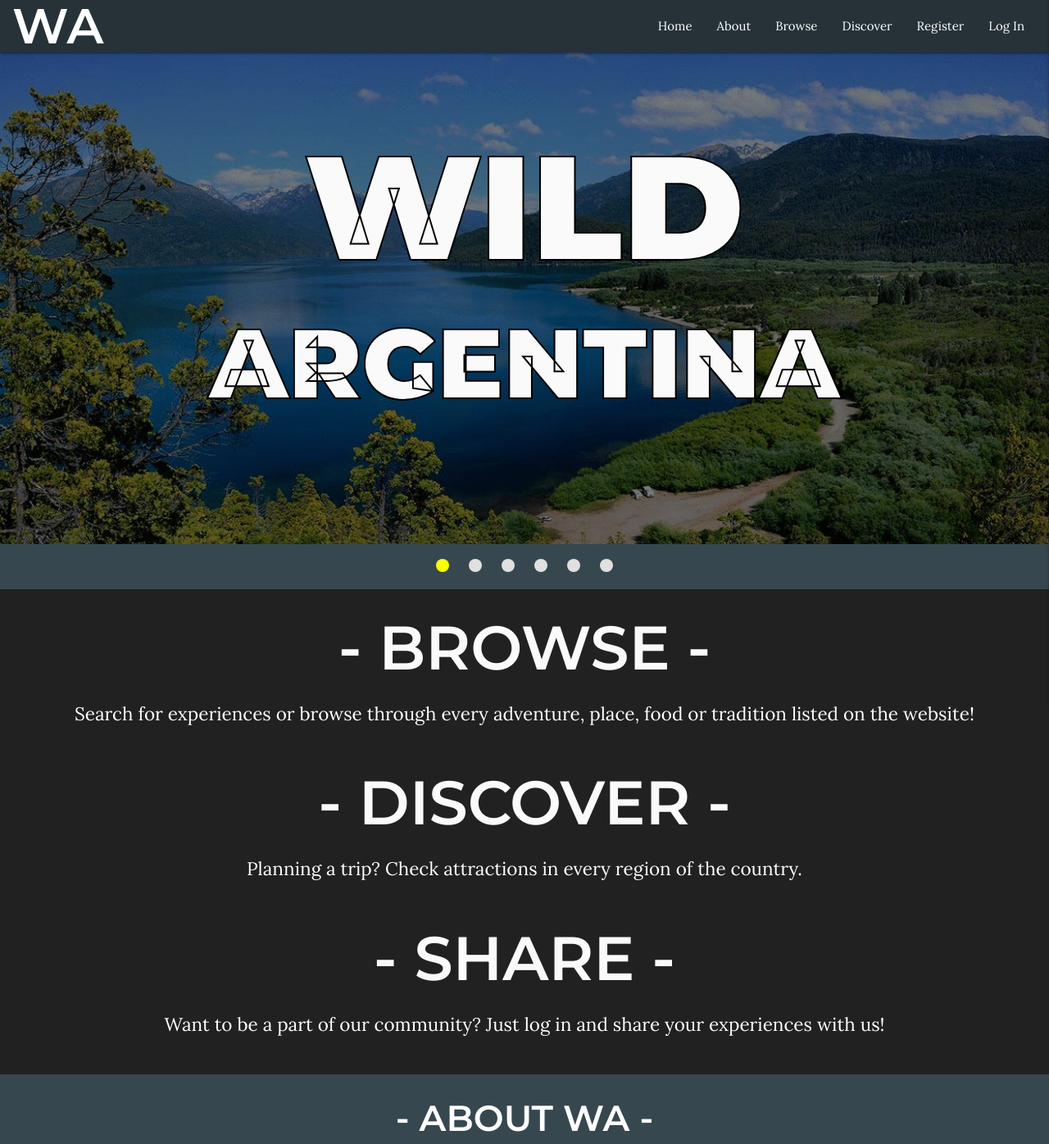
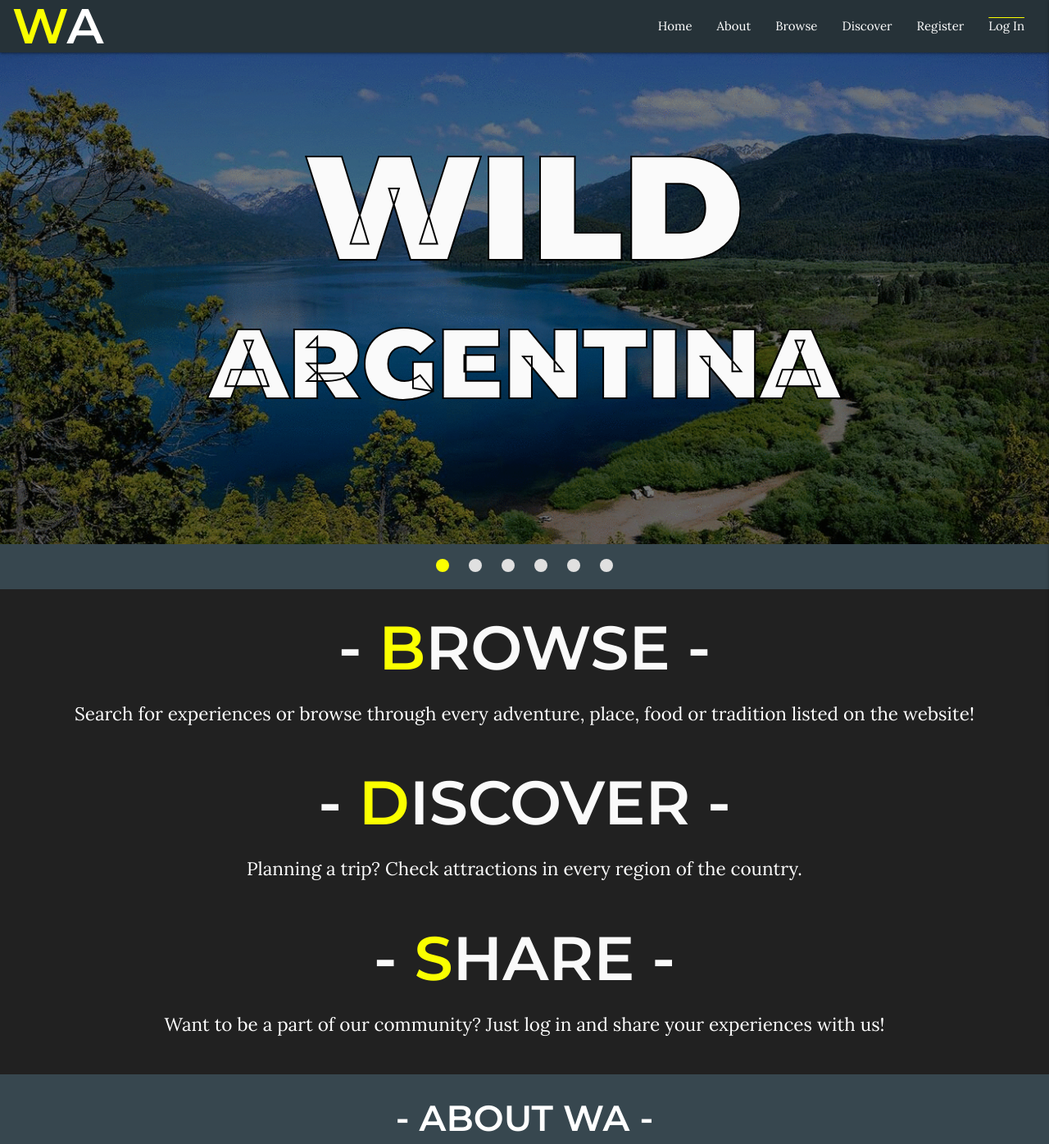
Before and after one commit to jjlg90/Wild-Argentina, a Flask app: page / in a window 1280 px wide. Shown: the top 1396 px of the page at 82% size. Run offline with Flask 2, Linux system fonts and the light colour scheme; some libraries are stand-ins or nearby versions.

Commit message:
General Styling

```diff
--- a/static/css/style.css
+++ b/static/css/style.css
@@ -14,7 +14,7 @@ body, html {
 
 .mar-t {
     margin-top: 0;
-    padding-top: 1rem;
+    padding-top: 1.5rem;
 }
 .mar-b {
     margin-bottom: 0;
@@ -30,6 +30,15 @@ nav .bold-header {
 .nav-extended ul li a:hover {
     color: #faff00;
 }
+
+.brand-logo::first-letter {
+   color:#faff00;
+}
+
+.log {
+  text-decoration: overline solid #faff00;
+}
+
 /*======================================== Start Main ========================================*/
 
 .gradient {
@@ -75,6 +84,10 @@ nav .bold-header {
     font-size: 6rem;
     color: #fafafa;
     transition: all 0.35s ease-in-out;
+}
+
+.navigation a h2 span {
+   color:#faff00;
 }
 
 .navigation a h2:hover {
--- a/templates/base.html
+++ b/templates/base.html
@@ -36,10 +36,10 @@
                     {% if session.user %}
                     <li><a href="{{ url_for('add_experience') }}">Share</a></li>
                     <li><a href="{{ url_for('profile', username=session['user']) }}">Profile</a></li>
-                    <li><a href="{{ url_for('logout') }}">Log Out</a></li>
+                    <li><a class="log" href="{{ url_for('logout') }}">Log Out</a></li>
                     {% else %}
                     <li><a href="{{ url_for('register') }}">Register</a></li>
-                    <li><a href="{{ url_for('login') }}">Log In</a></li>
+                    <li><a class="log" href="{{ url_for('login') }}">Log In</a></li>
                     {% endif %}
                 </ul>
             </div>
--- a/templates/cuyo.html
+++ b/templates/cuyo.html
@@ -23,10 +23,12 @@
                 </div>
                 <div class="card-action blue-grey darken-4">
                     <a class="yellow-text darken-2 left" href="{{ url_for('view_experience', experience_id=experience._id) }}">Read More</a>
+                    {% if session.user|lower == experience.by|lower %}
                     <a class="red-text darken-2 right"
                         href="{{ url_for('delete_experience', experience_id=experience._id) }}">Delete</a>
                     <a class="green-text darken-2 right"
                         href="{{ url_for('edit_experience', experience_id=experience._id) }}">Edit</a>
+                    {% endif %}
                 </div>
             </div>
         </div>
--- a/templates/index.html
+++ b/templates/index.html
@@ -52,11 +52,11 @@
 
     <section class="navigation">
         <a href="{{ url_for('get_experiences') }}">
-            <h2 class="bold-header center-align" style="padding-top: 2rem; margin-top: 1rem;">- BROWSE -</h2>
+            <h2 class="bold-header center-align" style="padding-top: 2rem; margin-top: 1rem;">- <span>B</span>ROWSE -</h2>
         </a>
         <p>Search for experiences or browse through every adventure, place, food or tradition listed on the website!</p>
         <a href="{{ url_for('get_regions') }}">
-            <h2 class="bold-header center-align">- DISCOVER -</h2>
+            <h2 class="bold-header center-align">- <span>D</span>ISCOVER -</h2>
         </a>
         <p>Planning a trip? Check attractions in every region of the country.</p>
         {% if session.user %}
@@ -64,7 +64,7 @@
         {% else %}
             <a href="{{ url_for('login') }}">
         {% endif %}
-            <h2 class="bold-header center-align">- SHARE -</h2>
+            <h2 class="bold-header center-align">- <span>S</span>HARE -</h2>
         </a>
         <p style="padding-bottom: 3rem;">Want to be a part of our community? Just log in and share your experiences with us!</p>
     </section>
--- a/templates/login.html
+++ b/templates/login.html
@@ -36,7 +36,7 @@
 <div class="row mar-b">
     <div class="col s12">
         <p class="white-text center-align">
-            New Here? <a href="{{ url_for('register') }}" class="yellow-text">Register Account</a>
+            New Here? <br/><a href="{{ url_for('register') }}" class="yellow-text" >Register Account</a>
         </p>
     </div>
 </div>
--- a/templates/north-east.html
+++ b/templates/north-east.html
@@ -23,10 +23,12 @@
                 </div>
                 <div class="card-action blue-grey darken-4">
                     <a class="yellow-text darken-2 left" href="{{ url_for('view_experience', experience_id=experience._id) }}">Read More</a>
+                    {% if session.user|lower == experience.by|lower %}
                     <a class="red-text darken-2 right"
                         href="{{ url_for('delete_experience', experience_id=experience._id) }}">Delete</a>
                     <a class="green-text darken-2 right"
                         href="{{ url_for('edit_experience', experience_id=experience._id) }}">Edit</a>
+                    {% endif %}
                 </div>
             </div>
         </div>
--- a/templates/north-west.html
+++ b/templates/north-west.html
@@ -23,10 +23,12 @@
                 </div>
                 <div class="card-action blue-grey darken-4">
                     <a class="yellow-text darken-2 left" href="{{ url_for('view_experience', experience_id=experience._id) }}">Read More</a>
+                    {% if session.user|lower == experience.by|lower %}
                     <a class="red-text darken-2 right"
                         href="{{ url_for('delete_experience', experience_id=experience._id) }}">Delete</a>
                     <a class="green-text darken-2 right"
                         href="{{ url_for('edit_experience', experience_id=experience._id) }}">Edit</a>
+                    {% endif %}
                 </div>
             </div>
         </div>
--- a/templates/pampas.html
+++ b/templates/pampas.html
@@ -23,10 +23,12 @@
                 </div>
                 <div class="card-action blue-grey darken-4">
                     <a class="yellow-text darken-2 left" href="{{ url_for('view_experience', experience_id=experience._id) }}">Read More</a>
+                    {% if session.user|lower == experience.by|lower %}
                     <a class="red-text darken-2 right"
                         href="{{ url_for('delete_experience', experience_id=experience._id) }}">Delete</a>
                     <a class="green-text darken-2 right"
                         href="{{ url_for('edit_experience', experience_id=experience._id) }}">Edit</a>
+                    {% endif %}
                 </div>
             </div>
         </div>
--- a/templates/patagonia.html
+++ b/templates/patagonia.html
@@ -23,10 +23,12 @@
                 </div>
                 <div class="card-action blue-grey darken-4">
                     <a class="yellow-text darken-2 left" href="{{ url_for('view_experience', experience_id=experience._id) }}">Read More</a>
+                    {% if session.user|lower == experience.by|lower %}
                     <a class="red-text darken-2 right"
                         href="{{ url_for('delete_experience', experience_id=experience._id) }}">Delete</a>
                     <a class="green-text darken-2 right"
                         href="{{ url_for('edit_experience', experience_id=experience._id) }}">Edit</a>
+                    {% endif %}
                 </div>
             </div>
         </div>
```
